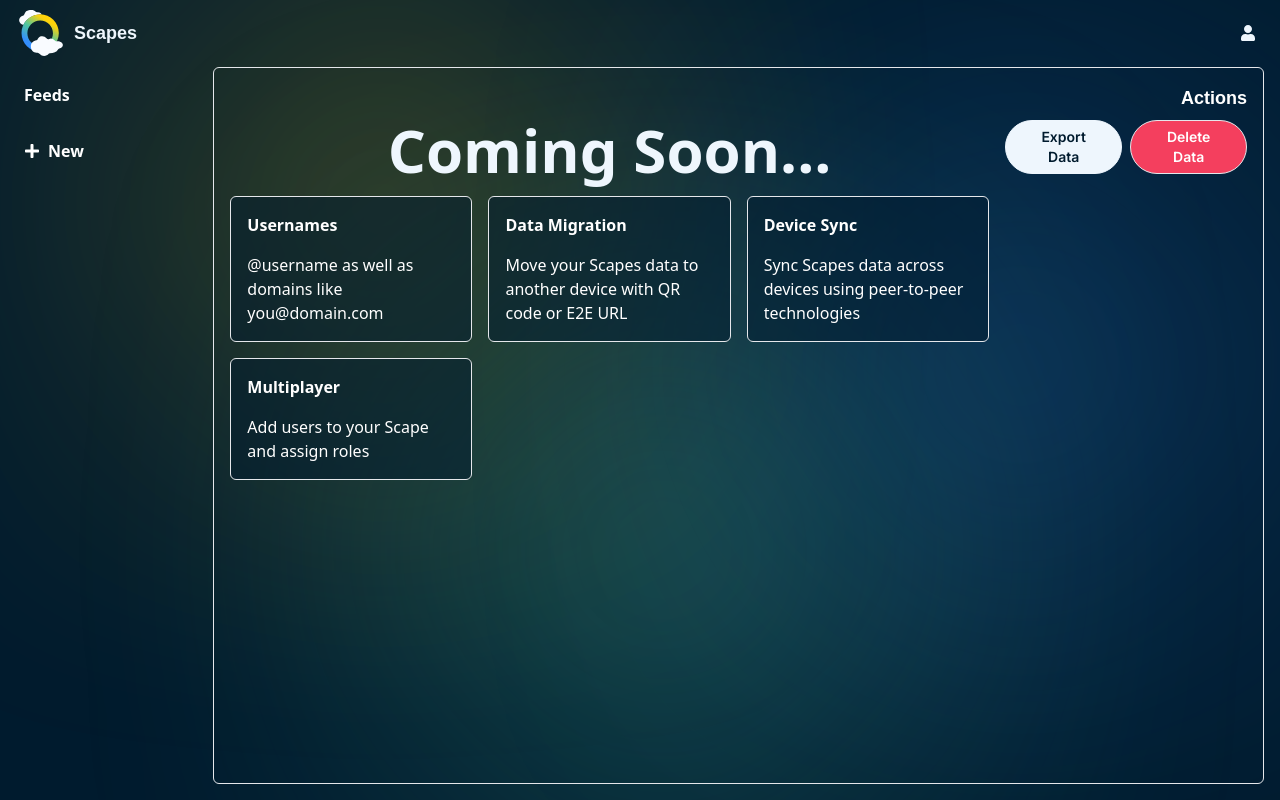
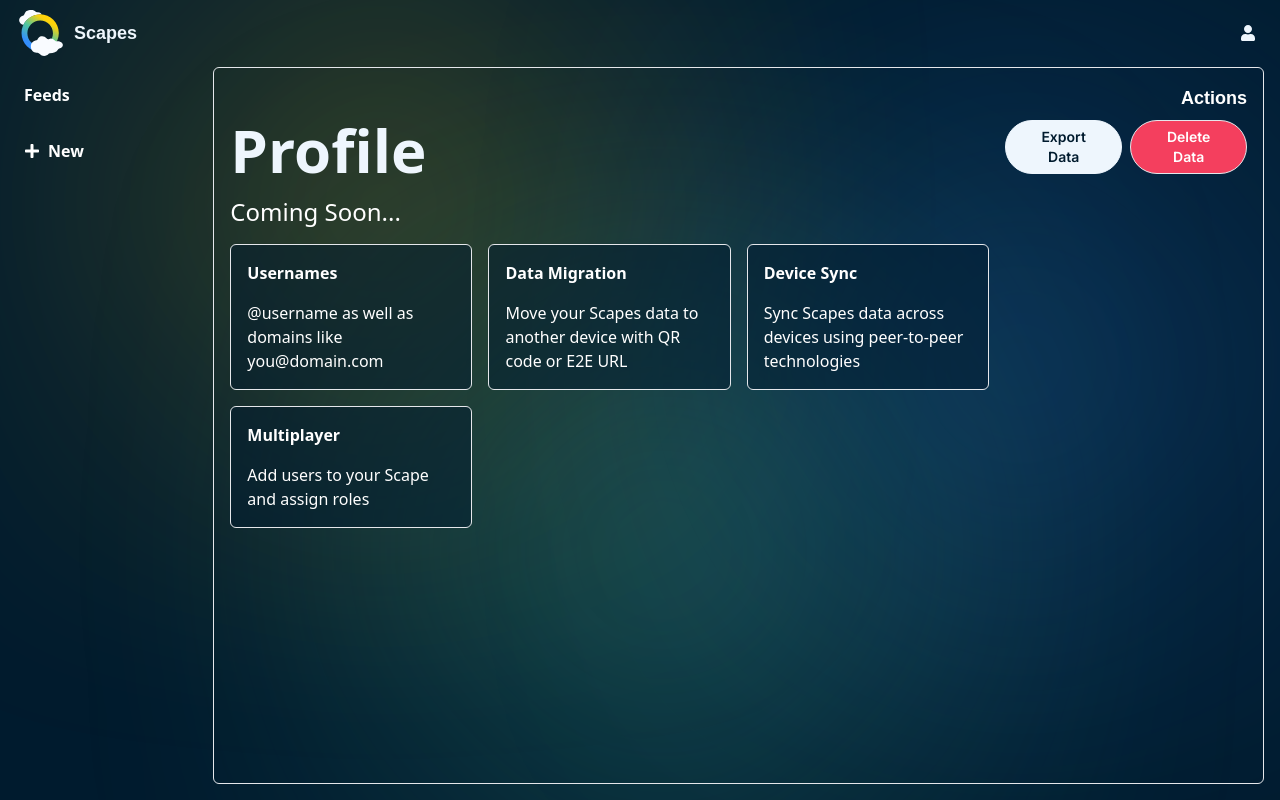
Before and after one commit to oofytronic/nextscapes, a Next.js app: page /dash/profile in a window 1280 px wide. Built offline with nearby package versions, Linux system fonts and the light colour scheme.

Commit message:
head text for dash and profile

```diff
--- a/app/dash/page.jsx
+++ b/app/dash/page.jsx
@@ -87,8 +87,8 @@
 		            </Link>
 		        </div>
 		    ) : (
-        <div className="md:col-span-3 order-2 md:order-1 py-4 h-full overflow-y-auto">
-            <h1 className="font-satoshi font-bold text-2xl">Main Feed</h1>
+		        <div className="md:col-span-3 order-2 md:order-1 flex flex-col gap-4 py-4 h-full overflow-y-auto">
+		            <h1 className="font-satoshi font-bold head_text">Main Feed</h1>
 		            <div className="grid grid-cols-1 md:grid-cols-3 gap-4 w-full">
 		                {articles.map((article, index) => (
 		                    <a key={index} href={article.link} target="_blank" rel="noopener noreferrer" className="h-full w-full">
@@ -110,6 +110,5 @@
 		        </div>
 		    )}
 		</div>
-
 	);
 }
--- a/app/dash/profile/page.jsx
+++ b/app/dash/profile/page.jsx
@@ -71,9 +71,8 @@
 		        </nav>
 		    </div>
 		    <div className="md:col-span-3 order-2 md:order-1 flex flex-col gap-4 py-4 h-full overflow-y-auto">
-	            <h1 className="head_text text-center">
-					Coming Soon...
-				</h1>
+	            <h1 className="head_text">Profile</h1>
+	            <p className="text-2xl">Coming Soon...</p>
 				<div className="grid md:grid-cols-3 gap-4 mb-4">
 					<div className="flex flex-col gap-4 p-4 border rounded-md bg-black/50">
 						<p className="font-bold text-md">Usernames</p>
```
Lines whose indentation alone changed are shown as unchanged.
